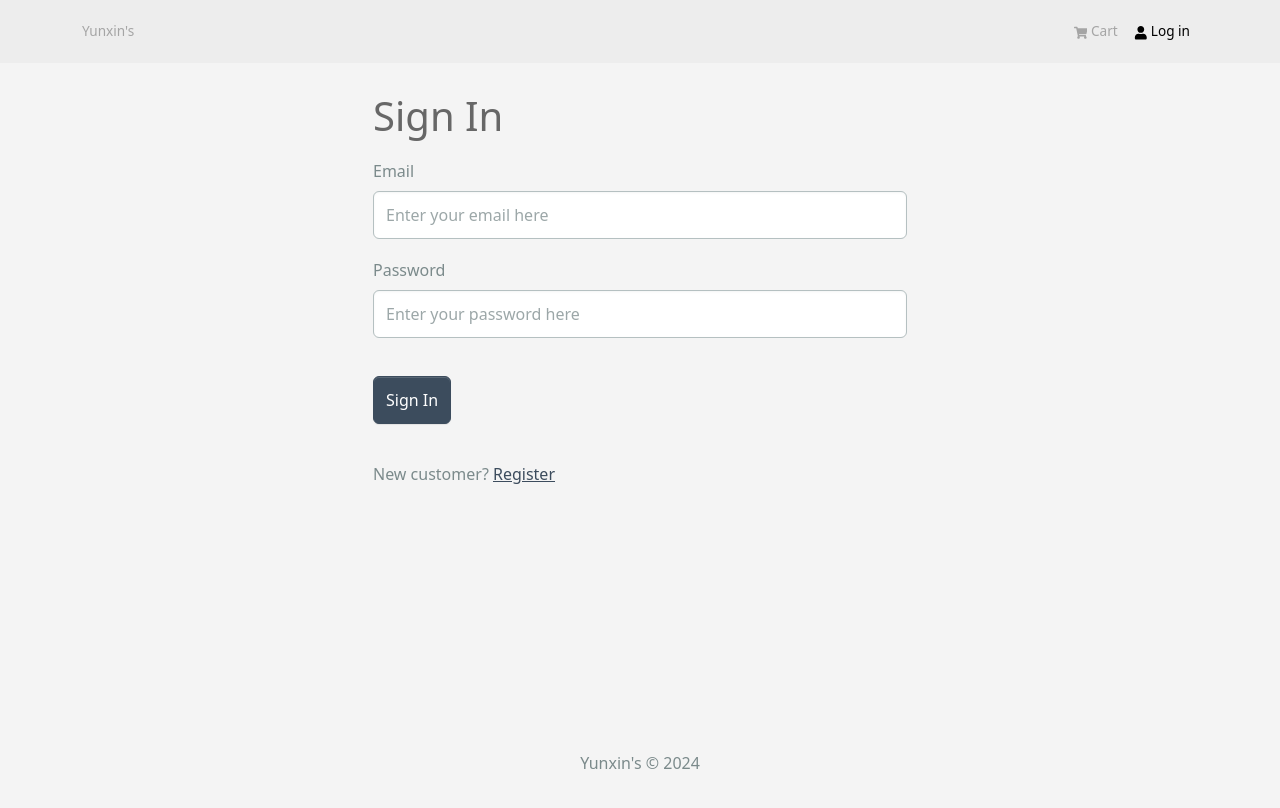
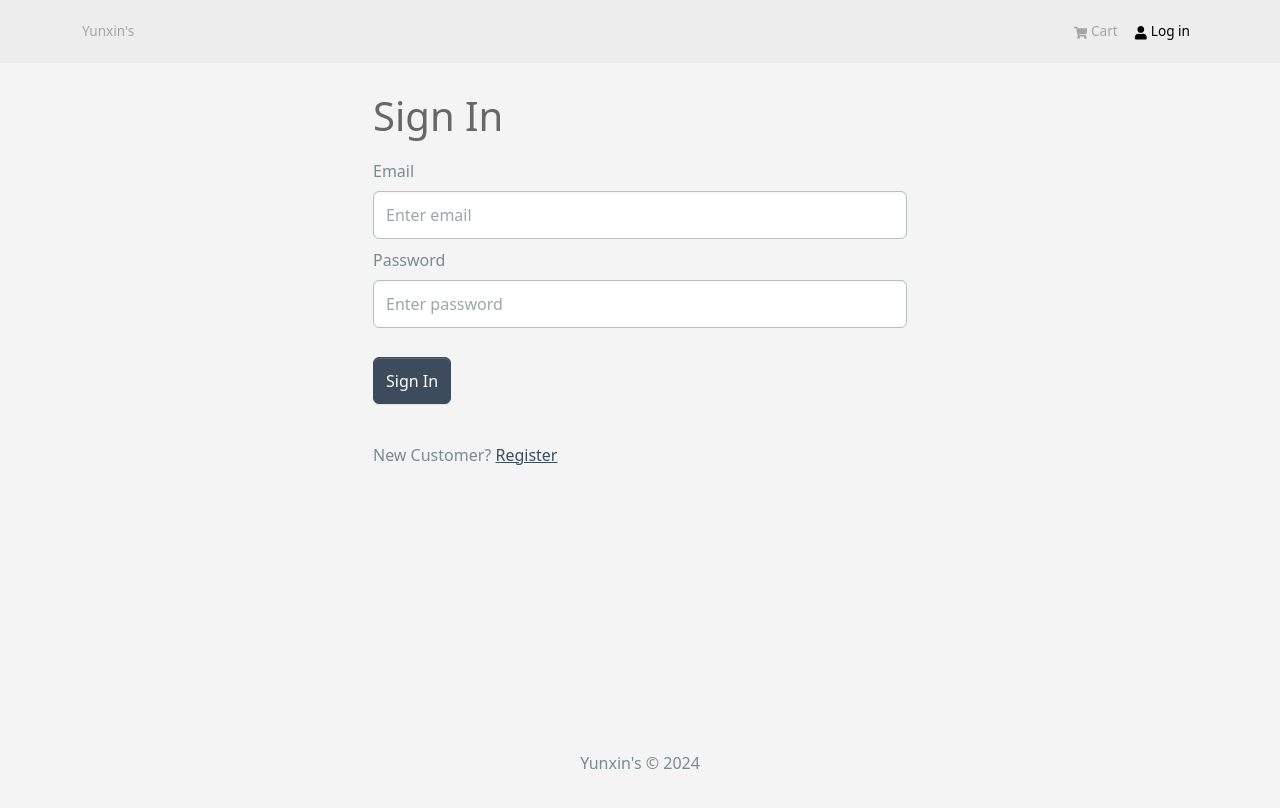
Before and after one commit to Yunxin119/shopping-app, a React (Create React App) app in the folder client/: page /login in a window 1280 px wide. Built offline with nearby package versions, Linux system fonts and the light colour scheme.

Commit message:
edit login screen

```diff
--- a/client/package.json
+++ b/client/package.json
@@ -20,6 +20,7 @@
     "react-router-bootstrap": "^0.26.2",
     "react-router-dom": "^6.23.1",
     "react-scripts": "5.0.1",
+    "react-toastify": "^10.0.5",
     "web-vitals": "^2.1.4"
   },
   "scripts": {
--- a/client/src/App.js
+++ b/client/src/App.js
@@ -1,5 +1,7 @@
 import React from 'react'
 import { Container } from 'react-bootstrap';
+import {ToastContainer} from 'react-toastify';
+import 'react-toastify/dist/ReactToastify.css';
 import Header from './components/Header';
 import Footer from './components/Footer';
 import './assets/custom.css';
@@ -15,6 +17,7 @@
       </Container>
     </main>
     <Footer />
+    <ToastContainer/>
     </>
   )
 }
--- a/client/src/screens/Login.jsx
+++ b/client/src/screens/Login.jsx
@@ -1,41 +1,88 @@
-import React from 'react'
-import { useState } from 'react'
-import {Link} from 'react-router-dom'
-import {Form, Row, Col, Button} from 'react-bootstrap'
-import FormContainer from '../components/FormContainer'
+import { useState, useEffect } from 'react';
+ import { Link, useLocation, useNavigate } from 'react-router-dom';
+ import { Form, Button, Row, Col } from 'react-bootstrap';
+ import { useDispatch, useSelector } from 'react-redux';
+ import Loader from '../components/Loader';
+ import FormContainer from '../components/FormContainer';
+
+ import { useLoginMutation } from '../slices/usersApiSlice';
+ import { setCredential } from '../slices/authSlice';
+ import { toast } from 'react-toastify';
 
  const Login = () => {
    const [email, setEmail] = useState('');
-    const [password, setPassword] = useState('')
+   const [password, setPassword] = useState('');
 
-    const submitHandler = (e) => {
+   const dispatch = useDispatch();
+   const navigate = useNavigate();
+
+   const [login, { isLoading }] = useLoginMutation();
+
+   const { userInfo } = useSelector((state) => state.auth);
+
+   const { search } = useLocation();
+   const sp = new URLSearchParams(search);
+   const redirect = sp.get('redirect') || '/';
+
+   useEffect(() => {
+     if (userInfo) {
+       navigate(redirect);
+     }
+   }, [navigate, redirect, userInfo]);
+
+   const submitHandler = async (e) => {
      e.preventDefault();
-        console.log('submit')
+     try {
+       const res = await login({ email, password }).unwrap();
+       dispatch(setCredential({ ...res }));
+       navigate(redirect);
+     } catch (error) {
+       toast.error(error?.data?.message || error.error);
      }
+   };
+
    return (
-    <FormContainer className='my-5'>
+     <FormContainer>
        <h1>Sign In</h1>
-      <Form>
-        <Form.Group controlId='email' className='my-3'>
+
+       <Form onSubmit={submitHandler}>
+         <Form.Group className='my-2' controlId='email'>
            <Form.Label>Email</Form.Label>
-            <Form.Control type='email' placeholder='Enter your email here' value={email} onChange={(e) => setEmail(e.target.value)}></Form.Control>
+           <Form.Control
+             type='email'
+             placeholder='Enter email'
+             value={email}
+             onChange={(e) => setEmail(e.target.value)}
+           ></Form.Control>
          </Form.Group>
 
-        <Form.Group controlId='password' className='my-3'>
+         <Form.Group className='my-2' controlId='password'>
            <Form.Label>Password</Form.Label>
-            <Form.Control type='password' placeholder='Enter your password here' value={password} onChange={(e) => setPassword(e.target.value)}></Form.Control>
+           <Form.Control
+             type='password'
+             placeholder='Enter password'
+             value={password}
+             onChange={(e) => setPassword(e.target.value)}
+           ></Form.Control>
          </Form.Group>
 
-        <Button type='submit' variant='primary' className='my-3'>Sign In</Button>
+         <Button disabled={isLoading} type='submit' variant='primary' className='my-3'>
+           Sign In
+         </Button>
+
+         {isLoading && <Loader />}
        </Form>
 
        <Row className='py-3'>
          <Col>
-        New customer? <Link to='/register'>Register</Link>
+           New Customer?{' '}
+           <Link to={redirect ? `/register?redirect=${redirect}` : '/register'}>
+             Register
+           </Link>
          </Col>
        </Row>
      </FormContainer>
-  )
-}
+   );
+ };
 
-export default Login
+ export default Login;
--- a/client/src/slices/usersApiSlice.js
+++ b/client/src/slices/usersApiSlice.js
@@ -5,7 +5,7 @@
     endpoints:(builder) => ({
         login: builder.mutation({
             query: (data) => ({
-                url: USERS_URL/auth,
+                url: `${USERS_URL}/auth`,
                 method: 'POST',
                 body: data,
             }),
```
Also changed, not shown: 1 other file (tests, documents, lock files or other folders). Lines whose indentation alone changed are shown as unchanged.
